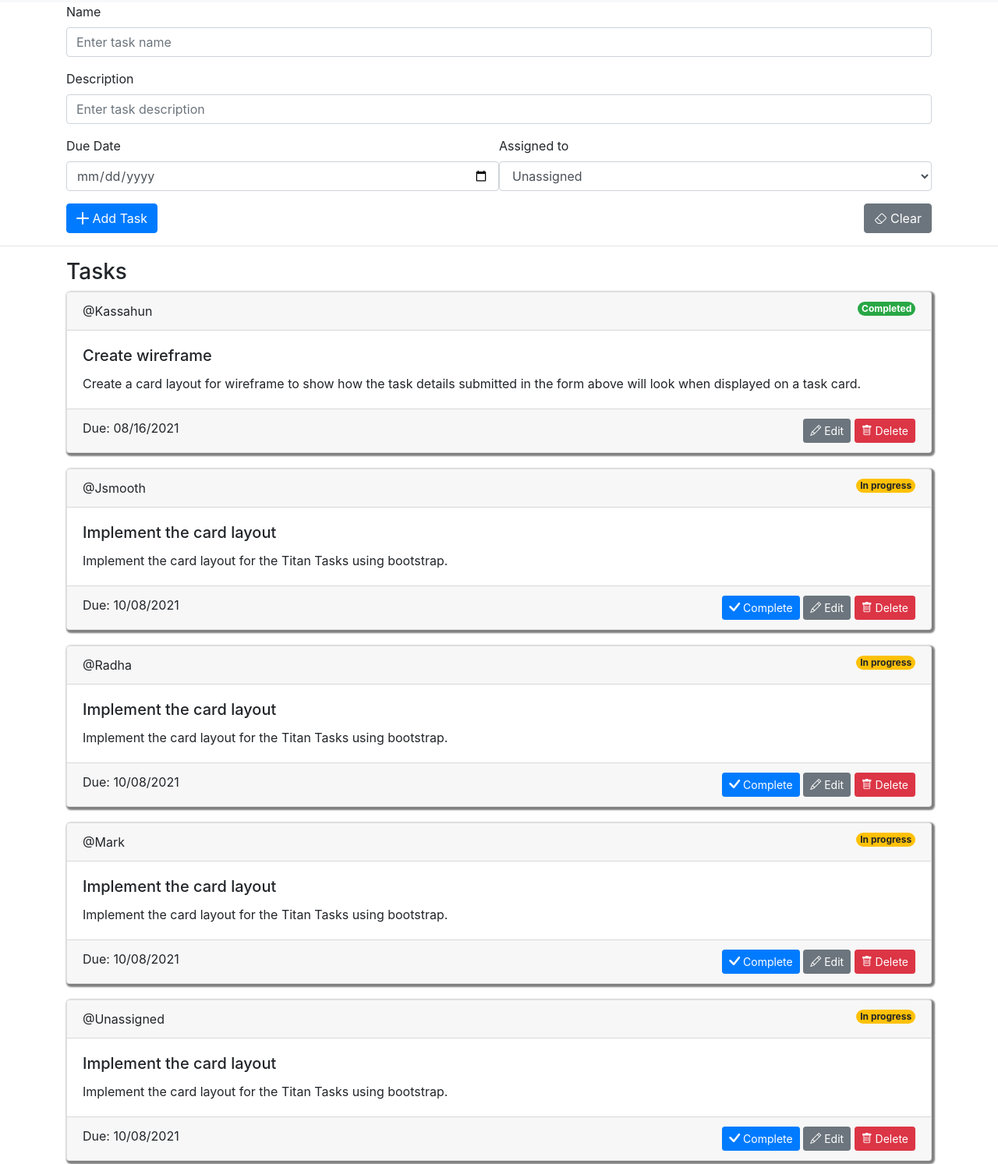
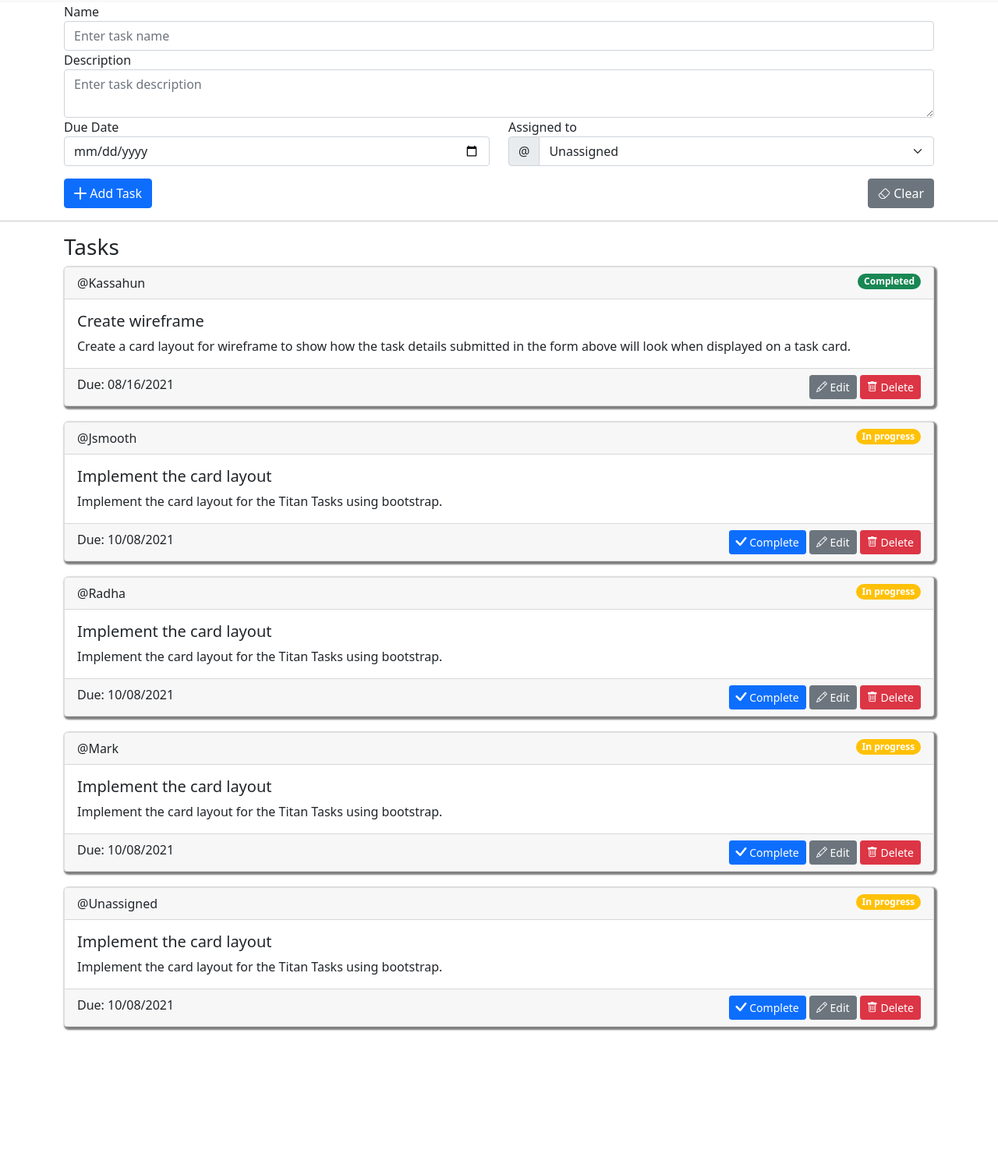
Before and after one commit to thrivethru/TitanTasks, a plain HTML site: page index.html in a window 1280 px wide. Shown: the part 55-1548 px from the top of the page at 78% size. After the commit the page ends 1392 px from the top, so only its background shows below. Drawn offline with nearby package versions, Linux system fonts and the light colour scheme.

Commit message:
Update bootstrap

```diff
--- a/index.html
+++ b/index.html
@@ -11,7 +11,8 @@
     <meta name="msapplication-TileColor" content="#da532c">
     <meta name="theme-color" content="#ffffff">
     <!-- Bootstrap CSS -->
-    <link rel="stylesheet" href="https://cdn.jsdelivr.net/npm/bootstrap@4.5.3/dist/css/bootstrap.min.css" integrity="sha384-TX8t27EcRE3e/ihU7zmQxVncDAy5uIKz4rEkgIXeMed4M0jlfIDPvg6uqKI2xXr2" crossorigin="anonymous">
+    <!-- CSS only -->
+    <link href="https://cdn.jsdelivr.net/npm/bootstrap@5.1.0/dist/css/bootstrap.min.css" rel="stylesheet" integrity="sha384-KyZXEAg3QhqLMpG8r+8fhAXLRk2vvoC2f3B09zVXn8CA5QIVfZOJ3BCsw2P0p/We" crossorigin="anonymous">
     <link rel="stylesheet" href="https://cdn.jsdelivr.net/npm/bootstrap-icons@1.5.0/font/bootstrap-icons.css">
     <link rel="stylesheet" href="css/styles.css">
     <title>TitanTask</title>
@@ -28,23 +29,25 @@
     <!-- Task Form -->
     <div class="container">
       <form>
-        <div class="form-group">
         <label for="task-form-name">Name</label>
+        <div class="input-group">
           <input type="text" class="form-control" id="task-form-name" placeholder="Enter task name">
         </div>
         <div class="form-group">
           <label for="task-form-description">Description</label>
-          <input type="textarea" class="form-control" id="task-form-description" placeholder="Enter task description">
+          <textarea type="textarea" class="form-control" id="task-form-description" placeholder="Enter task description"></textarea>
         </div>
-        <div class="container">
-          <div class="row row-cols-2">
+        <div class="row row-cols-2 mb-3">
           <div class="form-group">
             <label for="task-form-duedate">Due Date</label>
             <input type="date" class="form-control" id="task-form-duedate" placeholder="Select due date">
           </div>
+
           <div class="form-group">
             <label for="task-form-assigned">Assigned to</label>
-                <select class="form-control" id="task-form-assigned" name="assigned">
+            <div class="input-group">
+              <span class="input-group-text">@</span>
+              <select class="form-select" id="task-form-assigned" name="assigned">
                 <option value="Unassigned">Unassigned</option>
                 <option value="Mark">Mark</option>
                 <option value="Kassahun">Kassahun</option>
@@ -55,7 +58,8 @@
           </div>
         </div>
         <button href="#" class="btn btn-primary" type="submit"><i class="bi bi-plus-lg"></i> Add Task</button>
-        <a href="#" class="btn btn-secondary float-right"><i class="bi bi-eraser"></i> Clear</a>
+        <a href="#" class="btn btn-secondary float-end"><i class="bi bi-eraser"></i> Clear</a>
+
       </form>
     </div>
     <!-- End Task Form -->
@@ -67,7 +71,7 @@
       <div class="card task-card">
         <div class="card-header">
           @Kassahun
-          <div class="float-right badge badge-success rounded-pill">Completed</div>
+          <div class="float-end badge bg-success rounded-pill">Completed</div>
         </div>
         <div class="card-body">
           <h5 class="card-title">Create wireframe</h5>
@@ -75,7 +79,7 @@
         </div>
         <div class="card-footer" >
           <span>Due: 08/16/2021</span>
-          <div class="float-right">
+          <div class="float-end">
             <a href="#" class="btn btn-primary btn-sm d-none"><i class="bi bi-check-lg"></i> Complete</a>
             <a href="#" class="btn btn-secondary btn-sm"><i class="bi bi-pencil"></i> Edit</a>
             <a href="#" class="btn btn-danger btn-sm"><i class="bi bi-trash"></i> Delete</a>
@@ -86,7 +90,7 @@
       <div class="card task-card">
         <div class="card-header">
           @Jsmooth
-          <div class="float-right badge bg-warning rounded-pill">In progress</div>
+          <div class="float-end badge bg-warning rounded-pill">In progress</div>
         </div>
         <div class="card-body">
           <h5 class="card-title">Implement the card layout</h5>
@@ -94,7 +98,7 @@
         </div>
         <div class="card-footer" >
           <span>Due: 10/08/2021</span>
-          <div class="float-right">
+          <div class="float-end">
             <a href="#" class="btn btn-primary btn-sm"><i class="bi bi-check-lg"></i> Complete</a>
             <a href="#" class="btn btn-secondary btn-sm"><i class="bi bi-pencil"></i> Edit</a>
             <a href="#" class="btn btn-danger btn-sm"><i class="bi bi-trash"></i> Delete</a>
@@ -105,7 +109,7 @@
       <div class="card task-card">
         <div class="card-header">
           @Radha
-          <div class="float-right badge bg-warning rounded-pill">In progress</div>
+          <div class="float-end badge bg-warning rounded-pill">In progress</div>
         </div>
         <div class="card-body">
           <h5 class="card-title">Implement the card layout</h5>
@@ -113,7 +117,7 @@
         </div>
         <div class="card-footer" >
           <span>Due: 10/08/2021</span>
-          <div class="float-right">
+          <div class="float-end">
             <a href="#" class="btn btn-primary btn-sm"><i class="bi bi-check-lg"></i> Complete</a>
             <a href="#" class="btn btn-secondary btn-sm"><i class="bi bi-pencil"></i> Edit</a>
             <a href="#" class="btn btn-danger btn-sm"><i class="bi bi-trash"></i> Delete</a>
@@ -124,7 +128,7 @@
       <div class="card task-card">
         <div class="card-header">
           @Mark
-          <div class="float-right badge bg-warning rounded-pill">In progress</div>
+          <div class="float-end badge bg-warning rounded-pill">In progress</div>
         </div>
         <div class="card-body">
           <h5 class="card-title">Implement the card layout</h5>
@@ -132,7 +136,7 @@
         </div>
         <div class="card-footer" >
           <span>Due: 10/08/2021</span>
-          <div class="float-right">
+          <div class="float-end">
             <a href="#" class="btn btn-primary btn-sm"><i class="bi bi-check-lg"></i> Complete</a>
             <a href="#" class="btn btn-secondary btn-sm"><i class="bi bi-pencil"></i> Edit</a>
             <a href="#" class="btn btn-danger btn-sm"><i class="bi bi-trash"></i> Delete</a>
@@ -143,7 +147,7 @@
       <div class="card task-card">
         <div class="card-header">
           @Unassigned
-          <div class="float-right badge bg-warning rounded-pill">In progress</div>
+          <div class="float-end badge bg-warning rounded-pill">In progress</div>
         </div>
         <div class="card-body">
           <h5 class="card-title">Implement the card layout</h5>
@@ -151,7 +155,7 @@
         </div>
         <div class="card-footer" >
           <span>Due: 10/08/2021</span>
-          <div class="float-right">
+          <div class="float-end">
             <a href="#" class="btn btn-primary btn-sm"><i class="bi bi-check-lg"></i> Complete</a>
             <a href="#" class="btn btn-secondary btn-sm"><i class="bi bi-pencil"></i> Edit</a>
             <a href="#" class="btn btn-danger btn-sm"><i class="bi bi-trash"></i> Delete</a>
@@ -161,6 +165,7 @@
     </div>
     <!-- End Task Card List -->
     <!-- Bootstrap JS -->
-    <script src="https://cdn.jsdelivr.net/npm/bootstrap@5.0.0-beta3/dist/js/bootstrap.bundle.min.js" integrity="sha384-JEW9xMcG8R+pH31jmWH6WWP0WintQrMb4s7ZOdauHnUtxwoG2vI5DkLtS3qm9Ekf" crossorigin="anonymous"></script>
+    <!-- JavaScript Bundle with Popper -->
+    <script src="https://cdn.jsdelivr.net/npm/bootstrap@5.1.0/dist/js/bootstrap.bundle.min.js" integrity="sha384-U1DAWAznBHeqEIlVSCgzq+c9gqGAJn5c/t99JyeKa9xxaYpSvHU5awsuZVVFIhvj" crossorigin="anonymous"></script>
   </body>
 </html>
```
Lines whose indentation alone changed are shown as unchanged.
